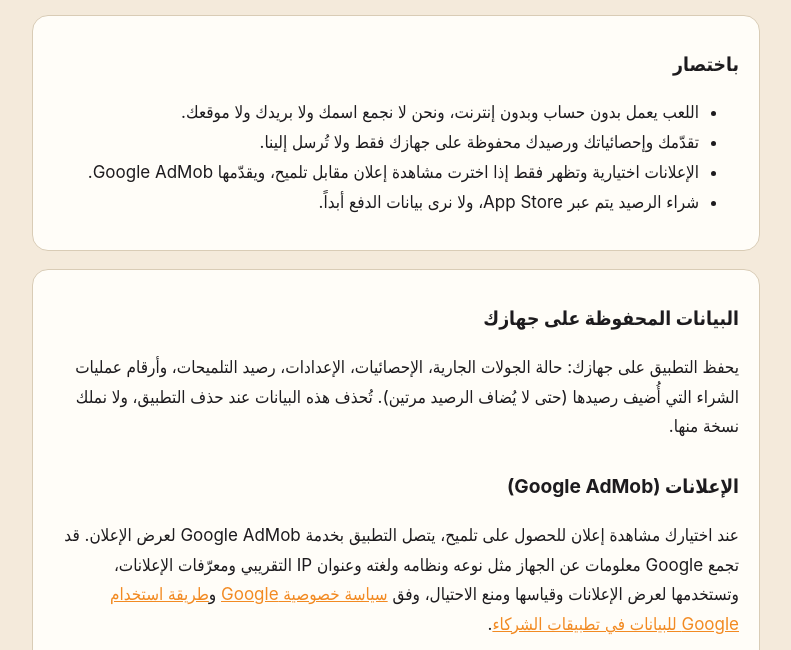
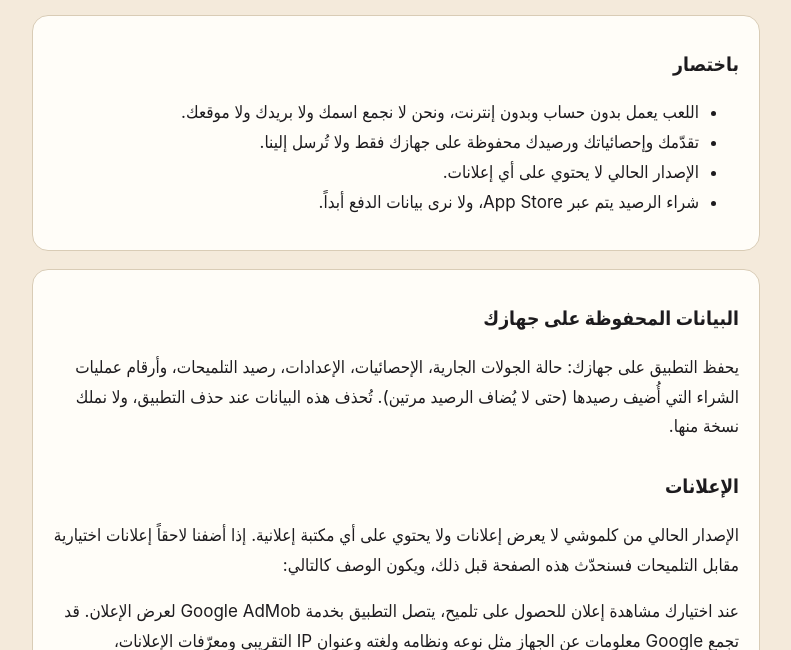
Before and after one commit to abdulrahman1sa/abdulrahman1sa.github.io, a plain HTML site: page kalmoshi/privacy.html in a window 1280 px wide. Shown: the part 150-800 px from the top of the page, without its empty margins (244-1035 px from the left). Drawn offline with Linux system fonts and the light colour scheme.

Commit message:
Privacy: version 1.0 has no ads
Co-Authored-By: Claude Opus 5.5 <noreply@anthropic.com>

```diff
--- a/kalmoshi/privacy.html
+++ b/kalmoshi/privacy.html
@@ -22,7 +22,7 @@
     <ul>
       <li>اللعب يعمل بدون حساب وبدون إنترنت، ونحن لا نجمع اسمك ولا بريدك ولا موقعك.</li>
       <li>تقدّمك وإحصائياتك ورصيدك محفوظة على جهازك فقط ولا تُرسل إلينا.</li>
-      <li>الإعلانات اختيارية وتظهر فقط إذا اخترت مشاهدة إعلان مقابل تلميح، ويقدّمها Google AdMob.</li>
+      <li>الإصدار الحالي لا يحتوي على أي إعلانات.</li>
       <li>شراء الرصيد يتم عبر App Store، ولا نرى بيانات الدفع أبداً.</li>
     </ul>
   </div>
@@ -31,7 +31,8 @@
     <h2>البيانات المحفوظة على جهازك</h2>
     <p>يحفظ التطبيق على جهازك: حالة الجولات الجارية، الإحصائيات، الإعدادات، رصيد التلميحات، وأرقام عمليات الشراء التي أُضيف رصيدها (حتى لا يُضاف الرصيد مرتين). تُحذف هذه البيانات عند حذف التطبيق، ولا نملك نسخة منها.</p>
 
-    <h2>الإعلانات (Google AdMob)</h2>
+    <h2>الإعلانات</h2>
+    <p>الإصدار الحالي من كلموشي لا يعرض إعلانات ولا يحتوي على أي مكتبة إعلانية. إذا أضفنا لاحقاً إعلانات اختيارية مقابل التلميحات فسنحدّث هذه الصفحة قبل ذلك، ويكون الوصف كالتالي:</p>
     <p>عند اختيارك مشاهدة إعلان للحصول على تلميح، يتصل التطبيق بخدمة Google AdMob لعرض الإعلان. قد تجمع Google معلومات عن الجهاز مثل نوعه ونظامه ولغته وعنوان IP التقريبي ومعرّفات الإعلانات، وتستخدمها لعرض الإعلانات وقياسها ومنع الاحتيال، وفق <a href="https://policies.google.com/privacy">سياسة خصوصية Google</a> و<a href="https://policies.google.com/technologies/partner-sites">طريقة استخدام Google للبيانات في تطبيقات الشركاء</a>.</p>
     <p>لا يطلب التطبيق إذن «تتبع التطبيقات»، لذلك لا يُستخدم معرّف الإعلانات في جهاز آيفون لتتبعك عبر تطبيقات ومواقع شركات أخرى. في بعض الدول (مثل دول الاتحاد الأوروبي والمملكة المتحدة) قد تظهر رسالة موافقة من Google قبل الإعلانات، ويمكنك الرفض.</p>
 
@@ -47,7 +48,7 @@
 
   <div class="card en" dir="ltr" lang="en">
     <h2>Privacy Policy (English summary)</h2>
-    <p>Kalmoshi works without an account and stores your progress, statistics, settings and hint credits only on your device; we do not collect personal data. Optional rewarded ads are served by Google AdMob, which may collect device information (such as device type, OS, language, approximate IP address and advertising identifiers) under Google's privacy policy. The app does not request App Tracking Transparency permission. Credit packs are sold through Apple's App Store; payments are handled entirely by Apple. Contact us via the <a href="support.html">support page</a>.</p>
+    <p>Kalmoshi works without an account and stores your progress, statistics, settings and hint credits only on your device; we do not collect personal data. The current version shows no ads. If optional rewarded ads are added later, they will be served by Google AdMob, which may collect device information (such as device type, OS, language, approximate IP address and advertising identifiers) under Google's privacy policy. The app does not request App Tracking Transparency permission. Credit packs are sold through Apple's App Store; payments are handled entirely by Apple. Contact us via the <a href="support.html">support page</a>.</p>
   </div>
 </main>
 </body>
```
